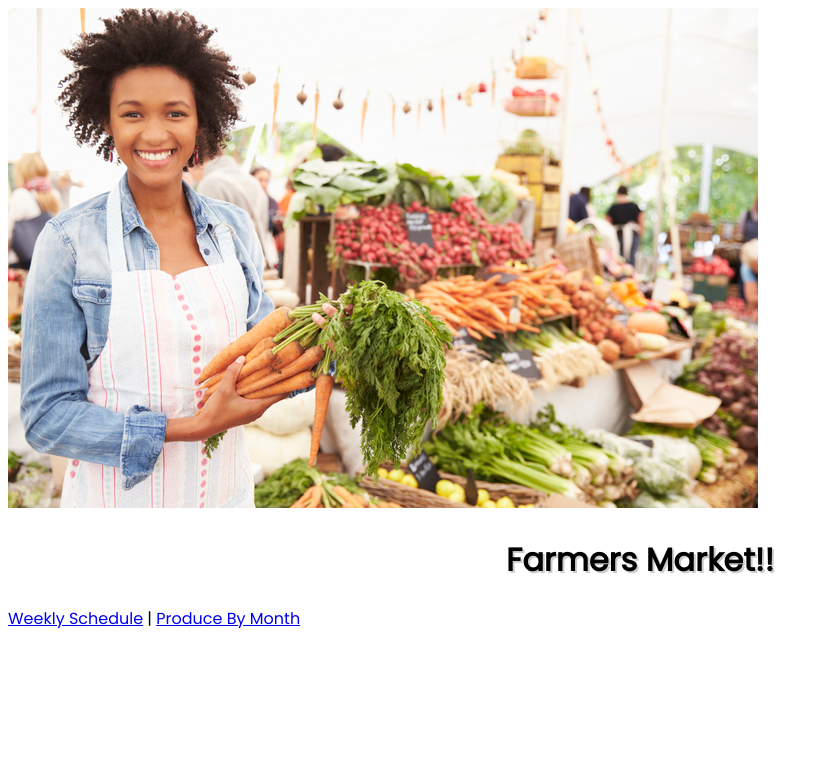
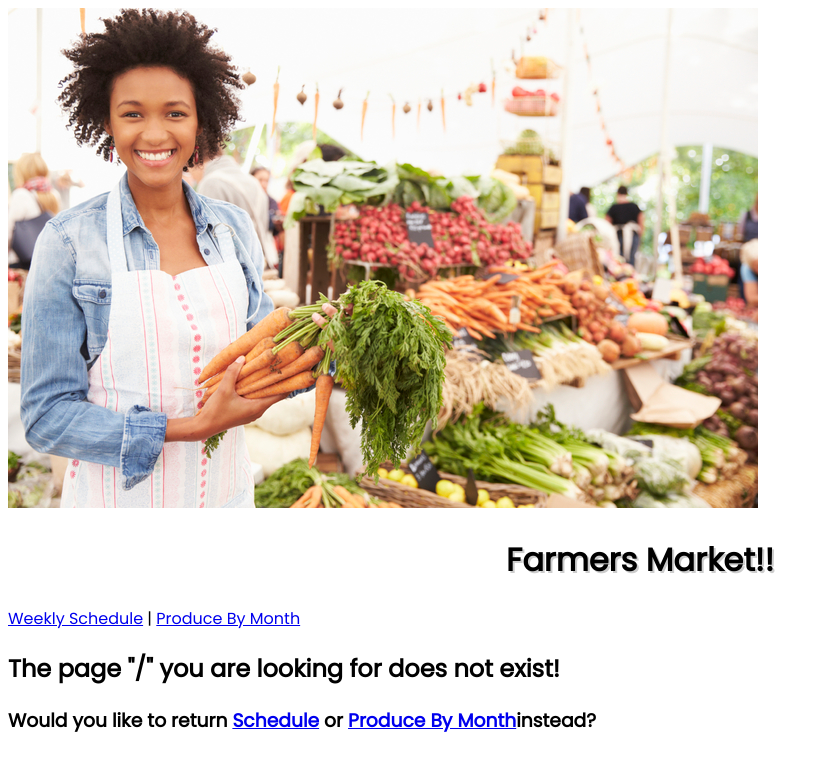
Before and after one commit to stuart-gill/react-farmersmarket, a React app: page / in a window 1280 px wide. Shown: the top 770 px of the page, without its empty margins (0-830 px from the left). Built offline with nearby package versions, Linux system fonts and the light colour scheme.

Commit message:
adds 404 error page with props passed to it automatically from react-router

```diff
--- a/src/components/App.jsx
+++ b/src/components/App.jsx
@@ -3,6 +3,7 @@ import Schedule from "./Schedule";
 import Header from "./Header";
 import ProduceByMonth from "./ProduceByMonth";
 import { Switch, Route } from "react-router-dom";
+import Error404 from "./Error404.jsx";
 
 function App() {
   return (
@@ -18,6 +19,7 @@ function App() {
       <Switch>
         <Route exact path="/schedule" component={Schedule} />
         <Route exact path="/producebymonth" component={ProduceByMonth} />
+        <Route component={Error404} />
       </Switch>
     </div>
   );
--- /dev/null
+++ b/src/components/Error404.jsx
@@ -0,0 +1,23 @@
+import React from "react";
+import { Link } from "react-router-dom";
+import PropTypes from "prop-types";
+
+function Error404(props) {
+  return (
+    <div>
+      <h2>
+        The page "{props.location.pathname}" you are looking for does not exist!
+      </h2>
+      <h3>
+        Would you like to return <Link to="/Schedule">Schedule</Link> or{" "}
+        <Link to="/producebymonth">Produce By Month</Link>instead?
+      </h3>
+    </div>
+  );
+}
+
+Error404.propTypes = {
+  location: PropTypes.object
+};
+
+export default Error404;
--- a/src/components/Header.jsx
+++ b/src/components/Header.jsx
@@ -11,6 +11,10 @@ function Header() {
             text-align: center;
             text-shadow: 2px 2px #cccccc;
           }
+          img {
+            max-width: 100%;
+            height: auto;
+          }
         `}
       </style>
       <img src={farmersImage} />
```
